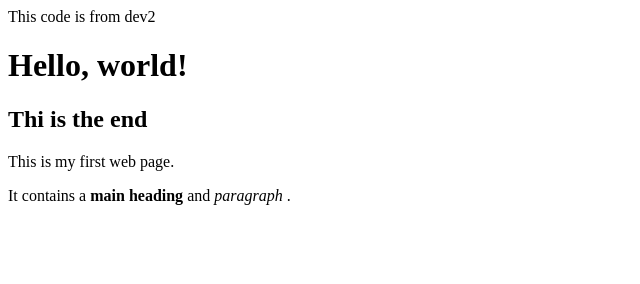
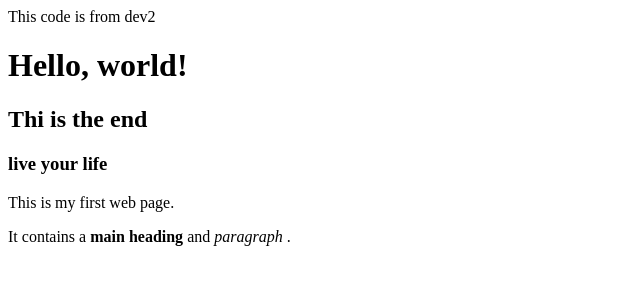
Before and after one commit to Prashanth0326/myfirstrepo, a plain HTML site: page index.html in a window 1280 px wide. Shown: the whole page, without its empty margins (0-640 px from the left). Drawn offline with Linux system fonts and the light colour scheme.

Commit message:
Update index.html

```diff
--- a/index.html
+++ b/index.html
@@ -7,6 +7,7 @@
       This code is from dev2
         <h1>Hello, world!</h1>
         <h2>Thi is the end</h2>
+        <h3>live your life</h3>
         <p>This is my first web page.</p>
         <p>It contains a
              <strong>main heading</strong> and <em> paragraph </em>.
```
